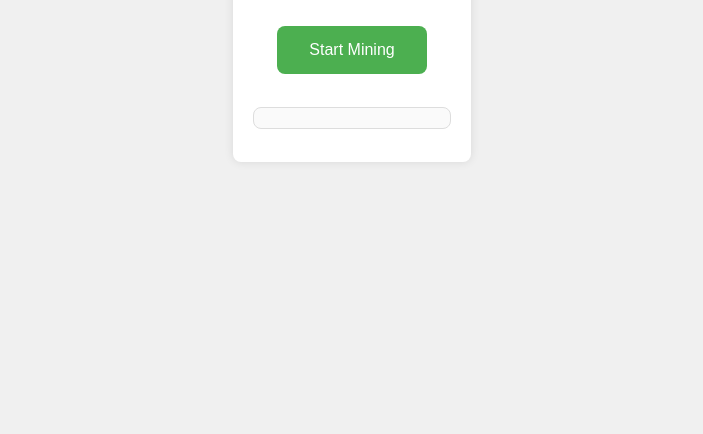
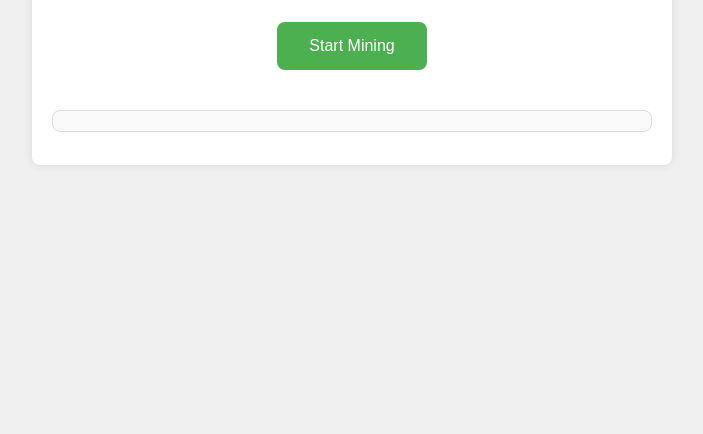
Before and after one commit to kawaki377/crypto-miner-js, a website: page index.html in a window 1280 px wide. Shown: the part 366-800 px from the top of the page, without its empty margins (288-991 px from the left). Drawn offline with Linux system fonts and the light colour scheme.

Commit message:
Update style.css

```diff
--- a/style.css
+++ b/style.css
@@ -15,6 +15,8 @@ body {
     border-radius: 8px;
     box-shadow: 0 0 10px rgba(0, 0, 0, 0.1);
     text-align: center;
+    max-width: 600px;
+    width: 100%;
 }
 
 h1 {
@@ -47,4 +49,5 @@ h1 {
     border: 1px solid #ddd;
     white-space: pre-wrap;
     text-align: left;
+    margin-top: 20px;
 }
```
